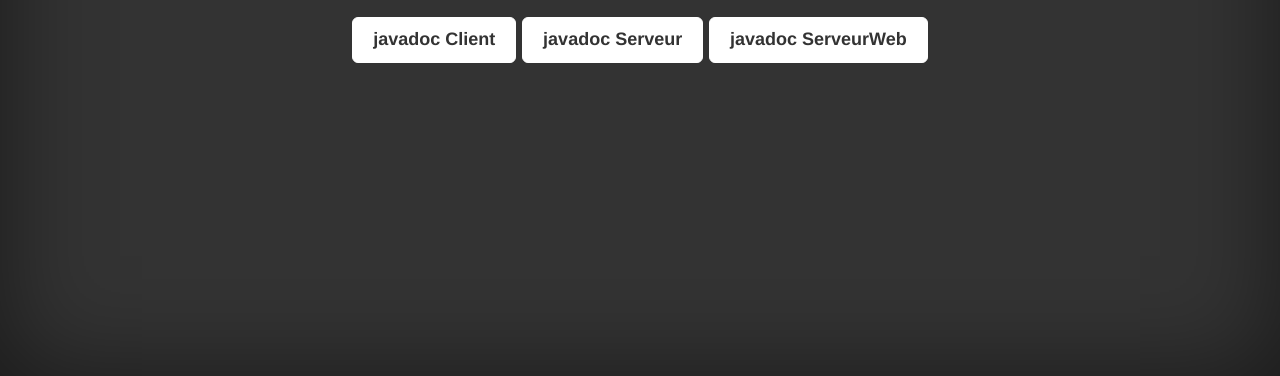
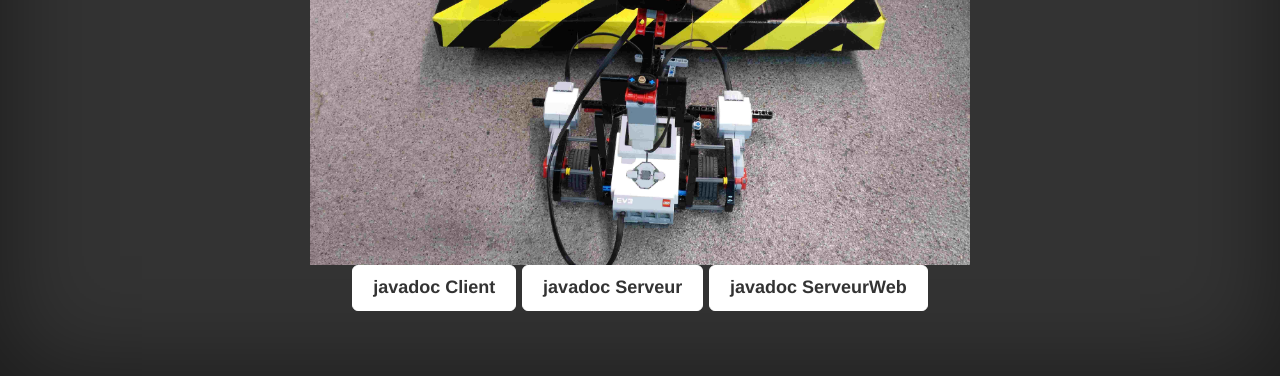
Before and after one commit to P1gu-xx/Porte-Drone, a plain HTML site: page index.html in a window 1280 px wide. Shown: the part 424-800 px from the top of the page. Drawn offline with nearby package versions, Linux system fonts and the light colour scheme.

Commit message:
ajout d'une image

```diff
--- a/index.html
+++ b/index.html
@@ -42,6 +42,7 @@
             <h1 class="cover-heading">Porte-Drone</h1>
             <p class="lead">Projet d'informatique qui a pour but de construire une plateforme d'atterrisage amovible pour un drone</p>
             <p class="lead">
+			<img src="/Porte-Drone/img/image.jpg" class="img-responsive" alt="Responsive image">
               <a href="/Porte-Drone/javadoc/Client" class="btn btn-lg btn-default">javadoc Client</a>
 			  <a href="/Porte-Drone/javadoc/Serveur" class="btn btn-lg btn-default">javadoc Serveur</a>
 			  <a href="/Porte-Drone/javadoc/ServeurWeb" class="btn btn-lg btn-default">javadoc ServeurWeb</a>
```
Also changed, not shown: img/image.jpg (added).
